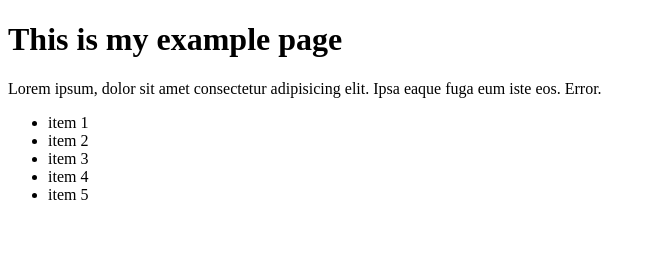
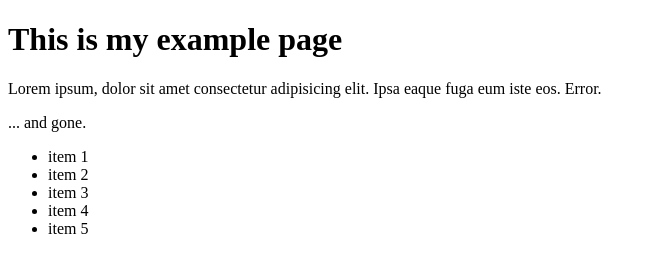
Before and after one commit to yavuzefe/2022-1, a plain HTML site: page week_5/index.html in a window 1280 px wide. Shown: the whole page, without its empty margins (0-656 px from the left). Drawn offline with Linux system fonts and the light colour scheme.

Commit message:
use document.querySelector and querySelectorAll to find nodes.

```diff
--- a/week_5/index.html
+++ b/week_5/index.html
@@ -10,6 +10,7 @@
     <h1>This is my example page</h1>
     <p>Lorem ipsum, dolor sit amet consectetur adipisicing elit. Ipsa eaque fuga eum iste eos. Error.
     </p>
+    <p id="changeMe">Lorem ipsum dolor sit amet consectetur.</p>
     <ul>
         <li>item 1</li>
         <li>item 2</li>
--- a/week_5/script.js
+++ b/week_5/script.js
@@ -0,0 +1,17 @@
+/**
+ *
+ * find the node
+ * store in a variable
+ * manipulate
+ */
+
+let paragraph = document.querySelector('#changeMe');
+let new_text = 'The text was magically changed.';
+
+paragraph.innerText = new_text;
+paragraph.textContent = '... and gone.';
+
+let list = document.querySelectorAll('li');
+/*list.forEach((li,index)=>{
+    li.innerText = index+1;
+})*/
```
